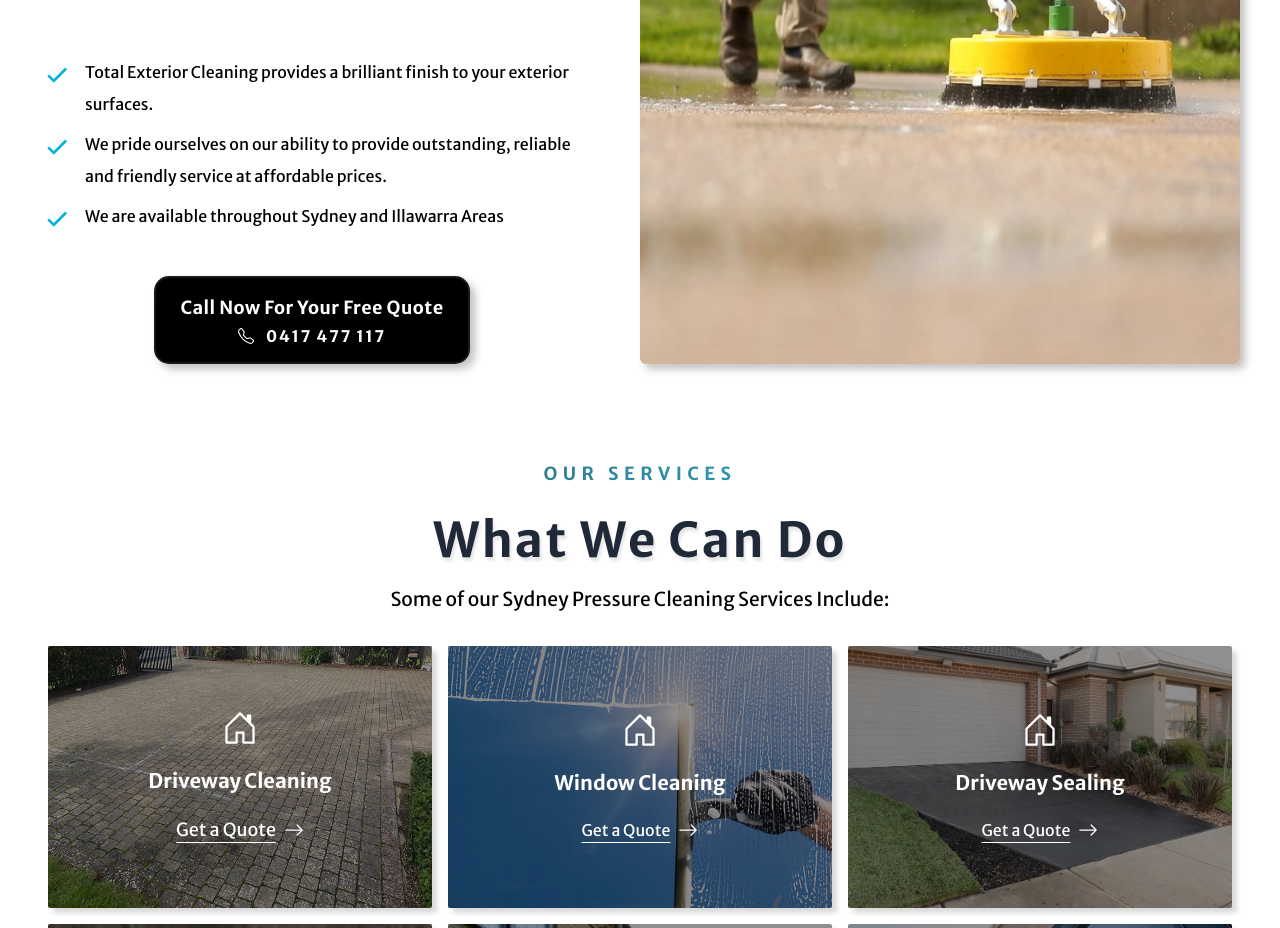
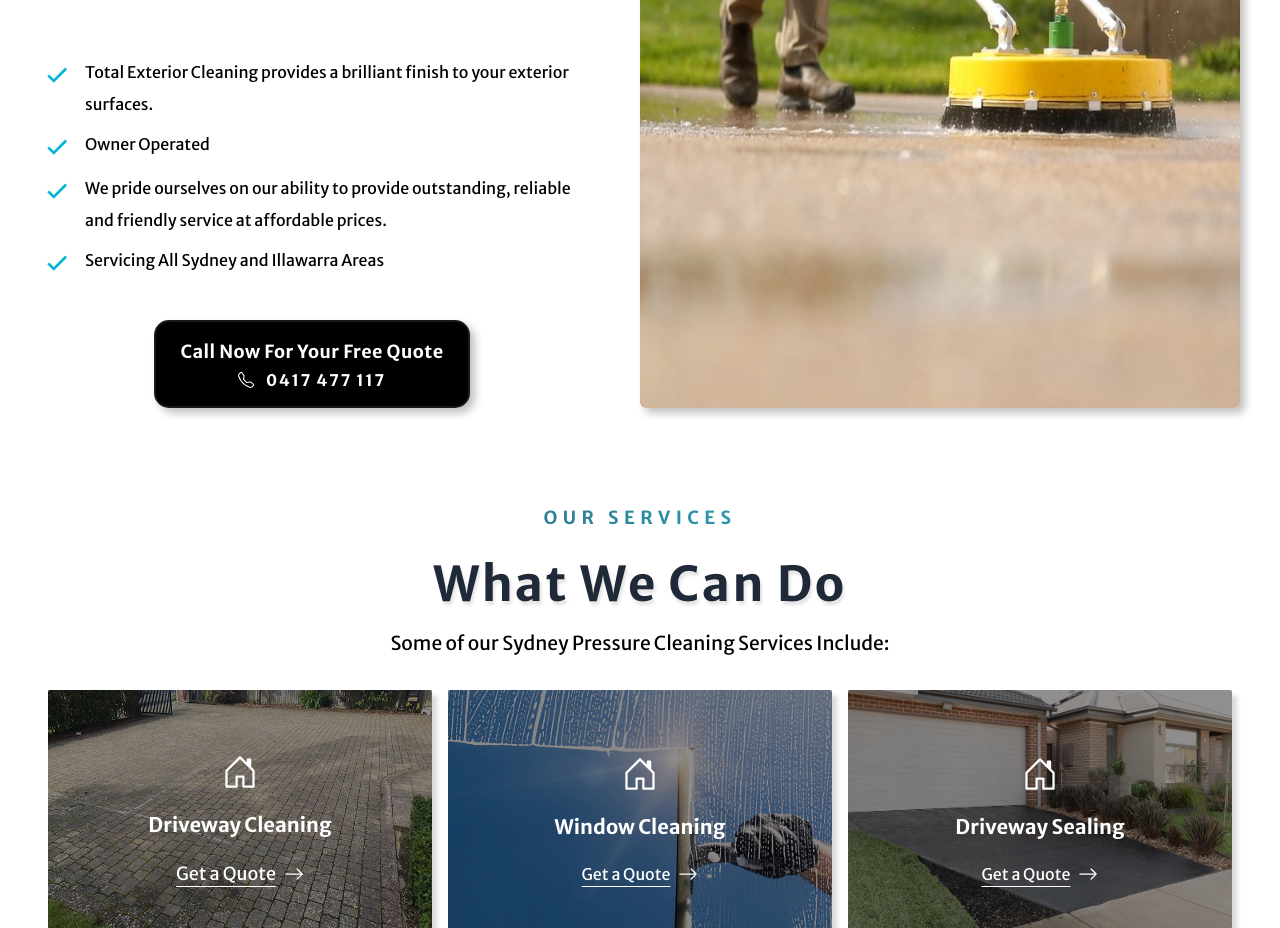
Before and after one commit to danielirwin99/pressure-washing, a React (Create React App) app: page / in a window 1280 px wide. Shown: the part 1040-1968 px from the top of the page. Built offline with nearby package versions, Linux system fonts and the light colour scheme.

Commit message:
Res fixes

```diff
--- a/src/components/Landing/About.jsx
+++ b/src/components/Landing/About.jsx
@@ -27,16 +27,19 @@ const About = () => {
             </li>
             <li className="flex items-start space-x-3">
               <BiCheck className="h-9 w-9 text-cyan-500" />
+              <p className="w-full text-start leading-loose">Owner Operated</p>
+            </li>
+            <li className="flex items-start space-x-3">
+              <BiCheck className="h-9 w-9 text-cyan-500" />
               <p className="w-full text-start leading-loose">
                 We pride ourselves on our ability to provide outstanding,
                 reliable and friendly service at affordable prices.
               </p>
             </li>
-
             <li className="flex items-start space-x-3">
               <BiCheck className="h-9 w-9 text-cyan-500" />
               <p className="w-full text-start leading-loose">
-                We are available throughout Sydney and Illawarra Areas
+                Servicing All Sydney and Illawarra Areas
               </p>
             </li>
           </ul>
--- a/src/components/Landing/Header.jsx
+++ b/src/components/Landing/Header.jsx
@@ -6,7 +6,7 @@ import { BsTelephone } from "react-icons/bs";
 const Header = () => {
   return (
     <>
-      <header className="h-[calc(100vh-82px)] relative ">
+      <header className="h-[calc(100vh-72px)] lg:h-[calc(100vh-82px)] relative ">
         {/* FIXED BUTTON */}
         <div className="fixed bottom-5 right-4 sm:bottom-7 sm:right-5 z-[999] template-shadow rounded-2xl">
           <a href="#quotes" className="contact-now mobile">
--- a/src/components/Navbar.jsx
+++ b/src/components/Navbar.jsx
@@ -4,11 +4,11 @@ import Hamburger from "./UI/Hamburger";
 
 const Navbar = () => {
   return (
-    <nav className="static md:sticky top-0 z-[999] w-full bg-white py-2 px-4 lg:px-20 border-b-2 border-b-gray-200">
+    <nav className="static md:sticky top-0 z-[999] w-full bg-white py-2 px-4 xl:px-20 lg:px-10 border-b-2 border-b-gray-200">
       <div className="flex justify-around items-center">
         <a className="flex items-center justify-center space-x-4" href="/">
           <img
-            className="lg:h-12 lg:w-12 w-10 h-10"
+            className="w-10 h-10"
             src="https://upload.wikimedia.org/wikipedia/commons/8/8c/Shamrock.svg"
             alt="Logo"
           />
```
